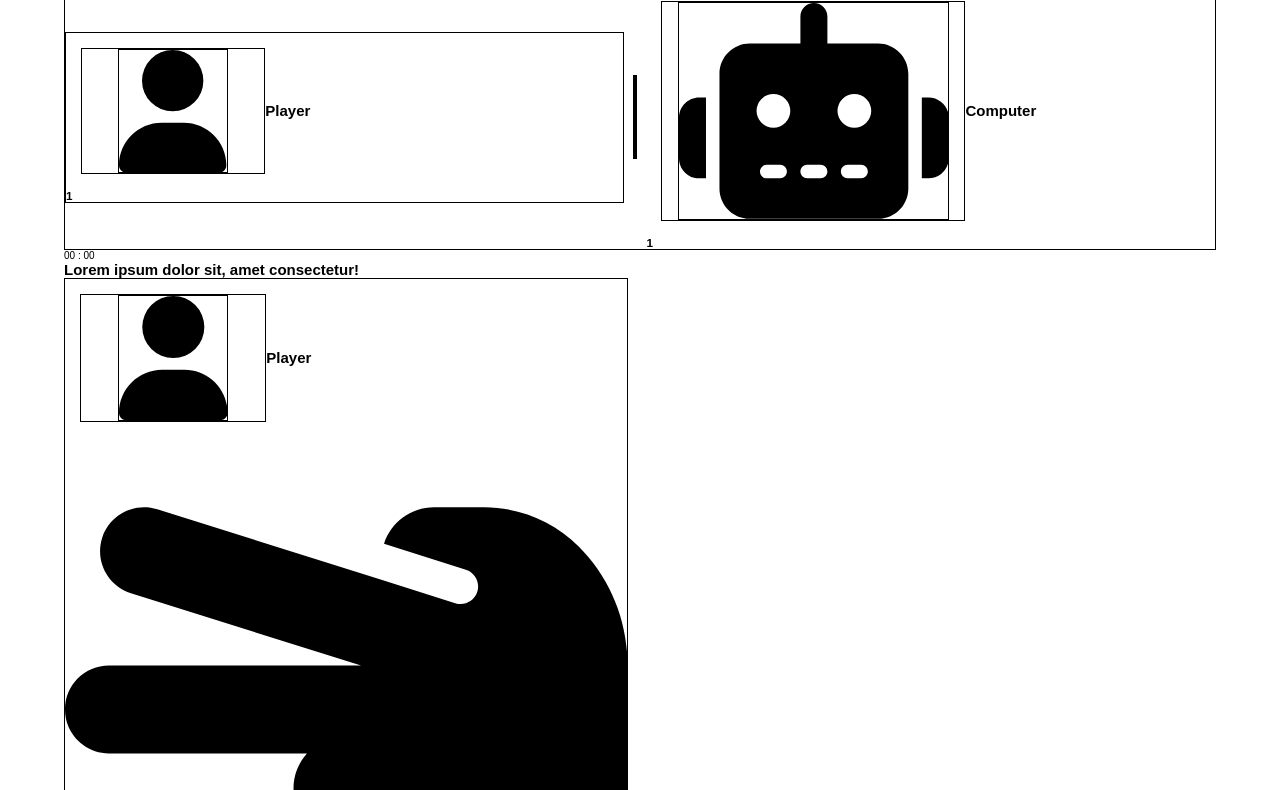
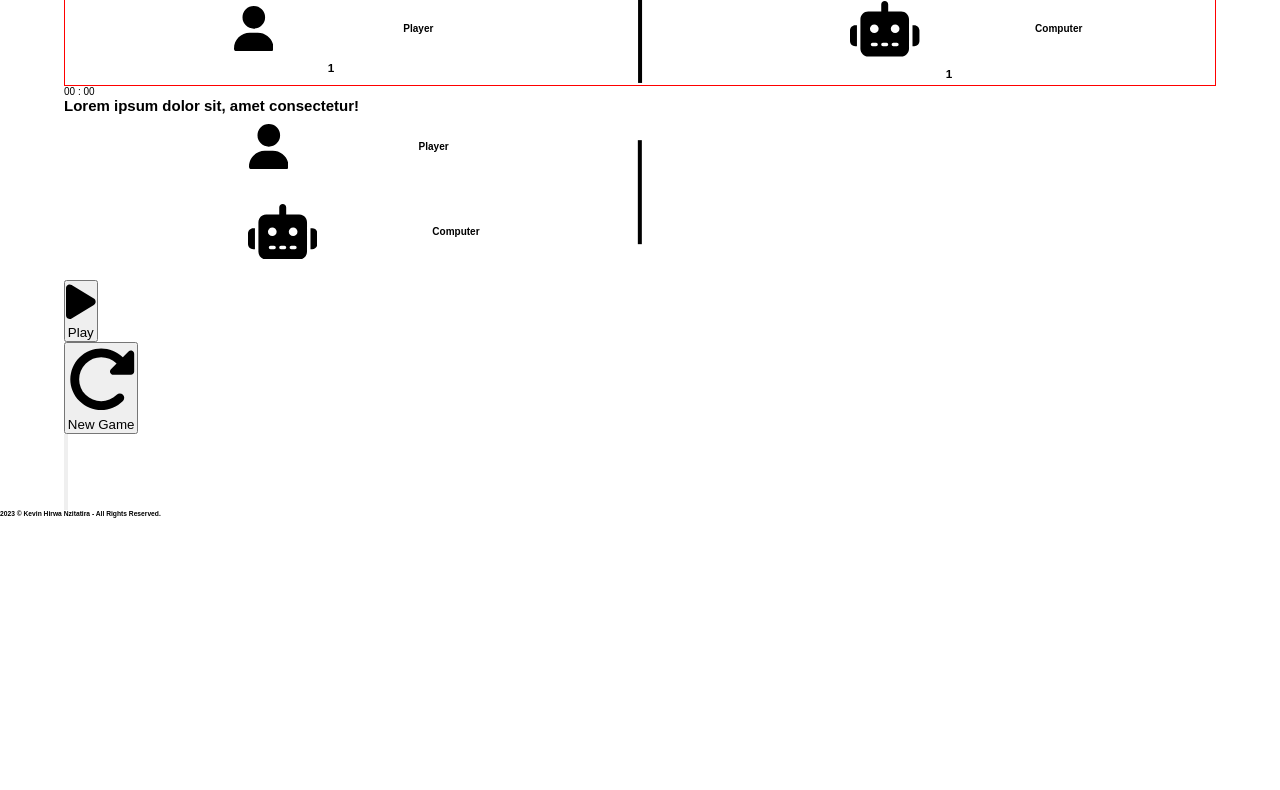
Before and after one commit to shail-patel-321/rock-paper-scissors-game, a plain HTML site: page index.html in a window 1280 px wide. Shown: the part 38-828 px from the top of the page. After the commit the page ends 800 px from the top, so only its background shows below. Drawn offline with Linux system fonts and the light colour scheme; a web font is replaced by a local one.

Commit message:
Add Layout of scoreboard

```diff
--- a/src/css/style.css
+++ b/src/css/style.css
@@ -26,28 +26,30 @@ body {
 
 /* Scoreboard */
 #score-board {
-    border: 1px solid;
+    border: 1px solid red;
     display: flex;
-    flex-flow: row nowrap;
+    flex-flow: row;
     align-items: center;
-    justify-content: space-around;
-    /* padding: 1em; */
-    padding-right: 1em;
+    justify-content: space-evenly;
+    padding: .5em;
 }
 
 .separation {
     border: 2px solid;
-    width: 0%;
-    padding: 4em 0;
     margin: auto;
+    width: 9%;
+    transform: rotate(90deg);
 }
+
+/* Players */
 
 .player {
     width: 49%;
-}
-
-.player-person {
-    border: 1px solid;
+    /* border: 1px solid blue; */
+    display: flex;
+    flex-flow: column;
+    justify-content: space-between;
+    align-items: center;
 }
 
 .player h2 {
@@ -55,28 +57,36 @@ body {
     flex-flow: row nowrap;
     align-items: center;
     text-align: center;
+    justify-content: space-around;
     padding: 1em;
+    /* border: 1px solid green; */
+    font-size: 1rem;
 }
 
+/* Icons */
+
 .player .icon {
-    border: 1px solid;
-    width: fit-content;
+    /* border: 1px solid orange; */
     display: flex;
     align-items: center;
     justify-content: center;
+    width: 40%;
+}
+
+.player .icon svg {
+    /* border: 1px solid blueviolet; */
+    color: initial;
 }
 
 .player-person .icon svg {
-    width: 60%;
+    width: 80%;
     margin: 0;
-    border: 1px solid;
 }
 
 .player-person .icon {
-    width: 35%;
+    width: 15%;
 }
 
 .player-computer .icon svg {
-    width: 90%;
-    border: 1px solid;
+    width: 50%;
 }
```
